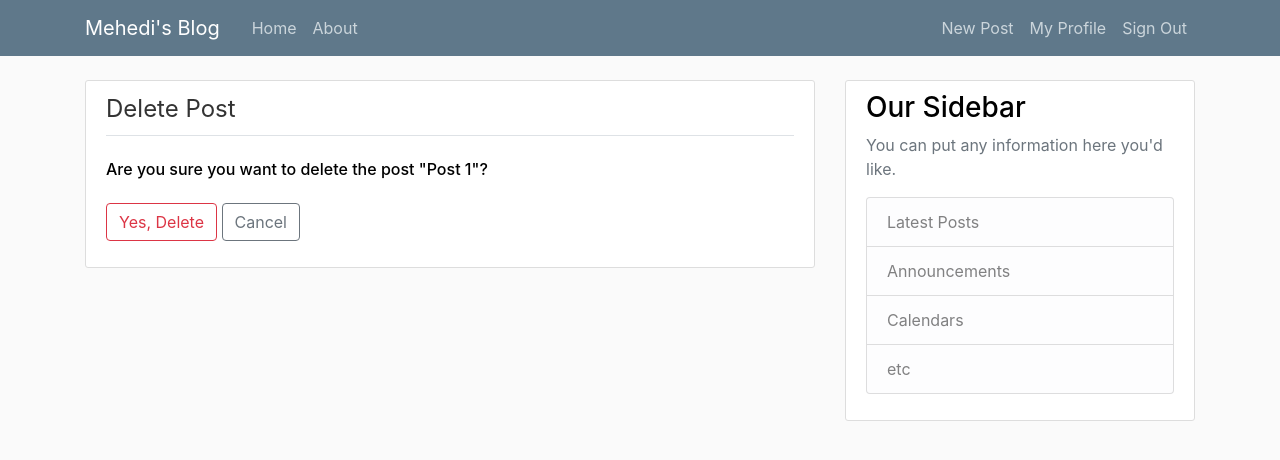
After one commit to MehediEhteshum/MehedisBlog-Django, a Django app: a page that uses project/templates/navbar_snippet.html in a window 1280 px wide. The commit adds this page. Shown: the top 460 px of the page. Run offline with Django 3.2, Linux system fonts and the light colour scheme; a user stored in the database is signed in; data comes from the database, SQL or seed files in the repository; both versions use the stored data as it was after the commit.

Commit message:
post delete CBview created; href setup;

```diff
--- a/project/blog/views.py
+++ b/project/blog/views.py
@@ -65,5 +65,13 @@ class PostUpdateView(LoginRequiredMixin, UserPassesTestMixin, UpdateView):
         post = self.get_object()
         return self.request.user == post.author
 
+class PostDeleteView(LoginRequiredMixin, UserPassesTestMixin, DeleteView):
+    model = Post
+    success_url = "/"
+
+    def test_func(self):
+        post = self.get_object()
+        return self.request.user == post.author
+
 def about(request):
     return render(request, "blog/about.html")
--- a/project/project/urls.py
+++ b/project/project/urls.py
@@ -24,6 +24,7 @@ from blog.views import (
     PostDetailView,
     PostCreateView,
     PostUpdateView,
+    PostDeleteView,
     about,
 )
 from users.views import(
@@ -37,6 +38,7 @@ urlpatterns = [
     path('post-<int:pk>/', PostDetailView.as_view(), name="post-detail"),
     path('new-post/', PostCreateView.as_view(), name="post-create"),
     path('post-<int:pk>/update', PostUpdateView.as_view(), name="post-update"),
+    path('post-<int:pk>/delete', PostDeleteView.as_view(), name="post-delete"),
     path('about/', about, name="blog-about"),
     path('signup/', signup, name="user-signup"),
     path('signin/', LoginView.as_view(template_name="users/signin.html"), name="user-signin"),
--- a/project/templates/article_snippet.html
+++ b/project/templates/article_snippet.html
@@ -5,7 +5,7 @@
       <a class="mr-2" href="#">{{ post.author }}</a>
       <small class="text-muted">{{ post.date_posted|date:"F d, Y" }}</small>
     </div>
-    <h2><a class="article-title" href="#">{{ post.title }}</a></h2>
+    <h2><a class="article-title" href="{% url 'post-detail' post.id %}">{{ post.title }}</a></h2>
     <p class="article-content">{{ post.content }}</p>
   </div>
 </article>
--- /dev/null
+++ b/project/templates/blog/post_confirm_delete.html
@@ -0,0 +1,17 @@
+{% extends "base.html" %}
+
+{% block content %}
+<div class="content-section">
+    <form method="POST">
+        {% csrf_token %}
+        <fieldset class="form-group">
+            <legend class="border-bottom mb-4 pb-2">Delete Post</legend>
+            <h6>Are you sure you want to delete the post "{{object.title}}"?</h6>
+        </fieldset>
+        <div class="form-group">
+            <button class="btn btn-outline-danger" type="submit">Yes, Delete</button>
+            <a class="btn btn-outline-secondary" href="{% url 'post-detail' object.id %}">Cancel</a>
+        </div>
+    </form>
+</div>
+{% endblock content %}
--- a/project/templates/blog/post_detail.html
+++ b/project/templates/blog/post_detail.html
@@ -7,6 +7,12 @@
         <div class="article-metadata">
             <a class="mr-2" href="#">{{ object.author }}</a>
             <small class="text-muted">{{ object.date_posted|date:"F d, Y" }}</small>
+            {% if user == object.author %}
+            <div>
+                <a class="btn btn-outline-info btn-sm mt-3 mb-1" href="{% url 'post-update' object.id %}">Update</a>
+                <a class="btn btn-outline-danger btn-sm mt-3 mb-1" href="{% url 'post-delete' object.id %}">Delete</a>
+            </div>
+            {% endif %}
         </div>
         <h2 class="article-title">{{ object.title }}</h2>
         <p class="article-content">{{ object.content }}</p>
--- a/project/templates/navbar_snippet.html
+++ b/project/templates/navbar_snippet.html
@@ -14,6 +14,7 @@
         <!-- Navbar Right Side -->
         <div class="navbar-nav">
           {% if user.is_authenticated %}
+          <a class="nav-item nav-link" href="{% url 'post-create' %}">New Post</a>
           <a class="nav-item nav-link" href="{% url 'user-profile' %}">My Profile</a>
           <a class="nav-item nav-link" href="{% url 'user-signout' %}">Sign Out</a>
           {% else %}
```
Also changed, not shown: project/db.sqlite3.
